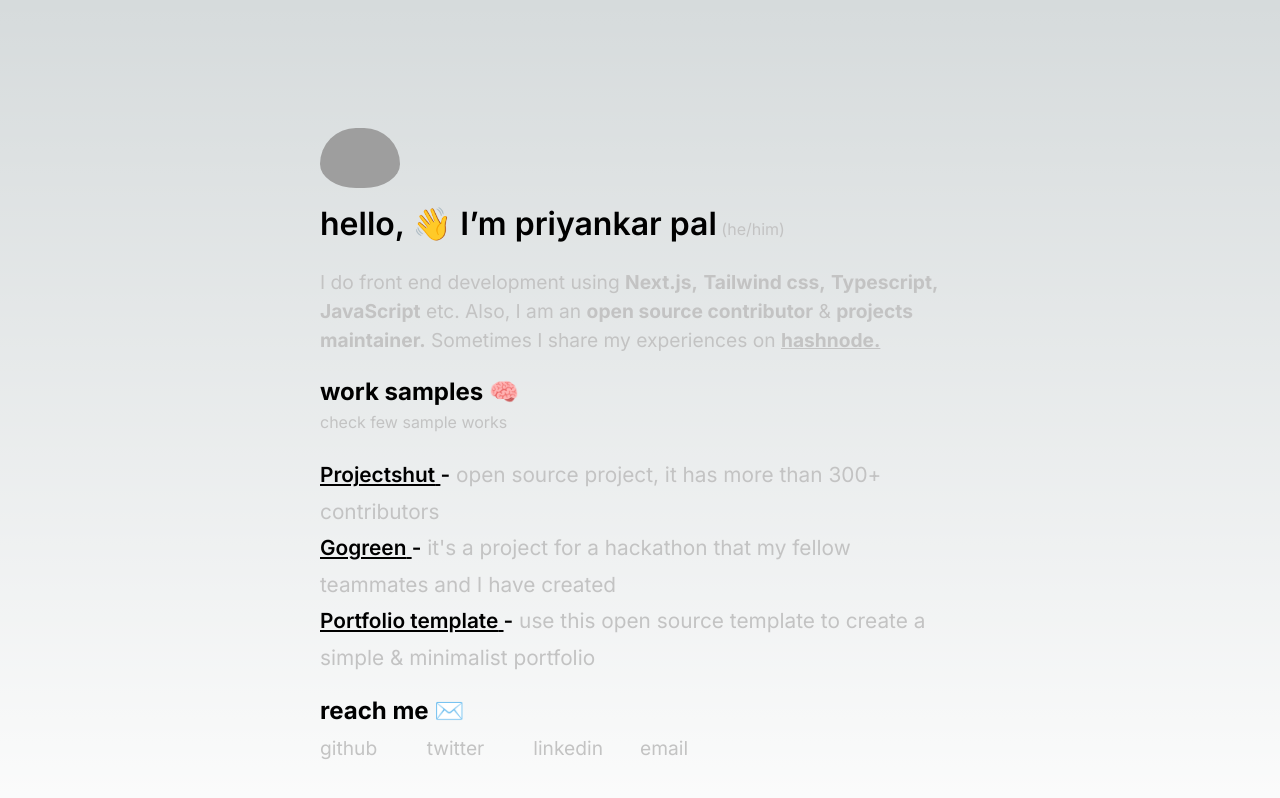
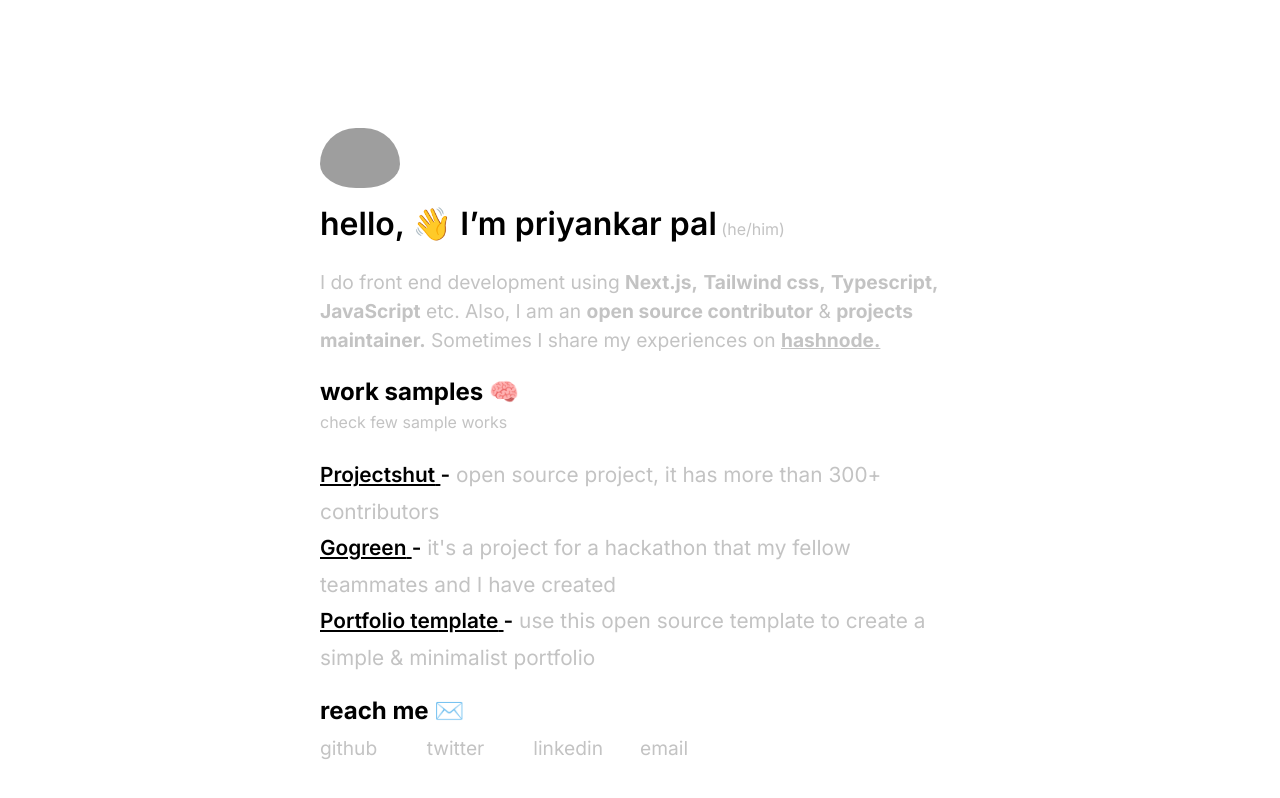
Before and after one commit to priyankarpal/priyankarpal.github.io, a Next.js app: page / in a window 1280 px wide. Shown: the top 798 px of the page. Built offline with nearby package versions, Linux system fonts and the light colour scheme; grey boxes are pictures that could not be loaded.

Commit message:
chore: remove extra css

```diff
--- a/app/globals.css
+++ b/app/globals.css
@@ -1,24 +1,3 @@
 @tailwind base;
 @tailwind components;
 @tailwind utilities;
-
-:root {
-  --foreground-rgb: 0, 0, 0;
-  --background-start-rgb: 214, 219, 220;
-  --background-end-rgb: 255, 255, 255;
-}
-
-@media (prefers-color-scheme: dark) {
-  :root {
-    --foreground-rgb: 255, 255, 255;
-    --background-start-rgb: 0, 0, 0;
-    --background-end-rgb: 0, 0, 0;
-  }
-}
-
-body {
-  color: rgb(var(--foreground-rgb));
-  background: linear-gradient(to bottom,
-      transparent,
-      rgb(var(--background-end-rgb))) rgb(var(--background-start-rgb));
-}
```
